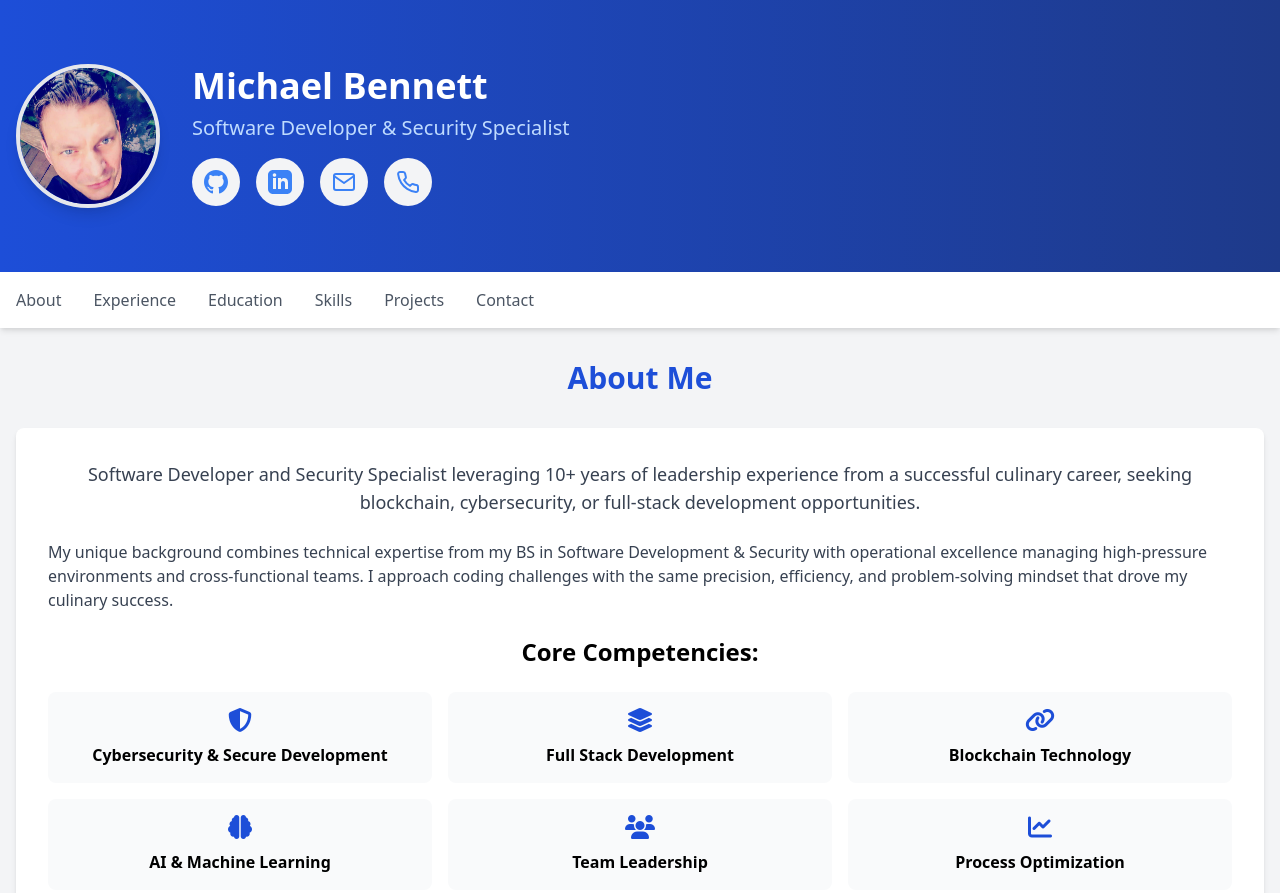
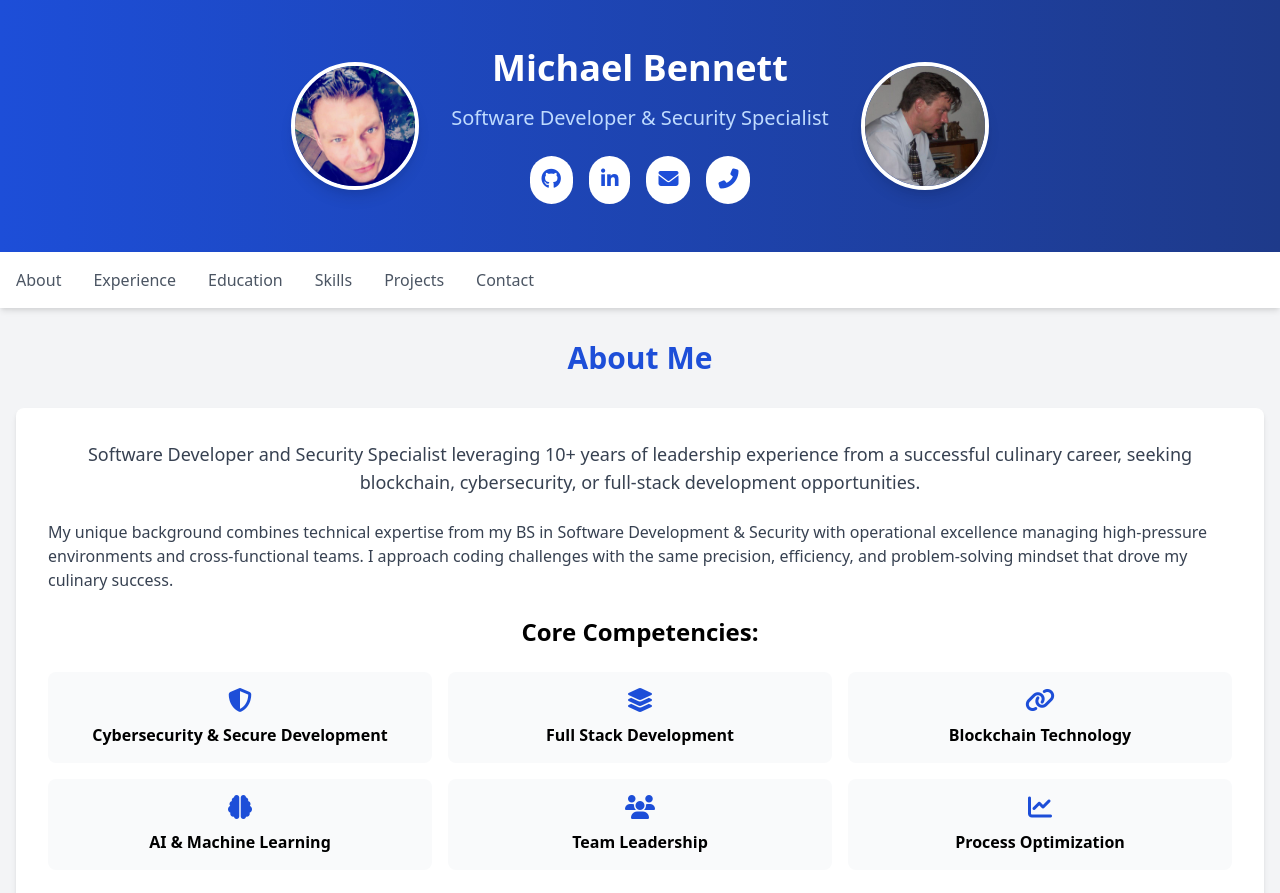
Before and after one commit to mbennett-labs/portfolio-website, a plain HTML site: page index.html in a window 1280 px wide. Shown: the top 893 px of the page. Drawn offline with nearby package versions, Linux system fonts and the light colour scheme.

Commit message:
Update index.html

```diff
--- a/index.html
+++ b/index.html
@@ -42,47 +42,39 @@
     </style>
 </head>
 <body class="bg-gray-100 font-sans">
-   <!-- Header section with profile image -->
-<header class="bg-gradient-to-r from-blue-700 to-blue-900 text-white py-12 md:py-16">
+<!-- Header section with profile images on both sides -->
+<header class="bg-gradient-to-r from-blue-700 to-blue-900 text-white py-12">
     <div class="container mx-auto px-4">
-        <div class="flex flex-col md:flex-row items-center">
-            <!-- Updated profile image with correct path and style -->
-            <img src="profile.jpg.jpg" alt="Michael Bennett" class="rounded-full w-36 h-36 border-4 border-gray-200 shadow-lg" style="object-fit: cover;">
+        <div class="flex flex-col md:flex-row items-center justify-center md:space-x-8">
+            <!-- Left profile image -->
+            <div class="mb-6 md:mb-0">
+                <img src="profile.jpg.jpg" alt="Michael Bennett" class="w-32 h-32 rounded-full border-4 border-white shadow-lg object-cover">
+            </div>
 
-            <div class="md:ml-8 text-center md:text-left mt-6 md:mt-0">
-                <h1 class="text-4xl font-bold">Michael Bennett</h1>
-                <p class="text-xl text-blue-200 mt-2">Software Developer & Security Specialist</p>
-                <div class="flex justify-center md:justify-start space-x-4 mt-4">
-                    <!-- Updated GitHub link -->
-                    <a href="https://github.com/mbennett-labs" class="rounded-full bg-gray-100 p-3 hover:bg-blue-100 transition-colors duration-300" title="GitHub">
-                        <!-- GitHub SVG icon -->
-                        <svg xmlns="http://www.w3.org/2000/svg" width="24" height="24" viewBox="0 0 24 24" fill="#3B82F6" class="w-6 h-6">
-                            <path d="M12 0c-6.626 0-12 5.373-12 12 0 5.302 3.438 9.8 8.207 11.387.599.111.793-.261.793-.577v-2.234c-3.338.726-4.033-1.416-4.033-1.416-.546-1.387-1.333-1.756-1.333-1.756-1.089-.745.083-.729.083-.729 1.205.084 1.839 1.237 1.839 1.237 1.07 1.834 2.807 1.304 3.492.997.107-.775.418-1.305.762-1.604-2.665-.305-5.467-1.334-5.467-5.931 0-1.311.469-2.381 1.236-3.221-.124-.303-.535-1.524.117-3.176 0 0 1.008-.322 3.301 1.23.957-.266 1.983-.399 3.003-.404 1.02.005 2.047.138 3.006.404 2.291-1.552 3.297-1.23 3.297-1.23.653 1.653.242 2.874.118 3.176.77.84 1.235 1.911 1.235 3.221 0 4.609-2.807 5.624-5.479 5.921.43.372.823 1.102.823 2.222v3.293c0 .319.192.694.801.576 4.765-1.589 8.199-6.086 8.199-11.386 0-6.627-5.373-12-12-12z"/>
-                        </svg>
+            <!-- Center content -->
+            <div class="text-center">
+                <h1 class="text-4xl font-bold mb-4">Michael Bennett</h1>
+                <p class="text-xl text-blue-200">Software Developer & Security Specialist</p>
+                <div class="flex space-x-4 mt-6 justify-center">
+                    <!-- Social links -->
+                    <a href="https://github.com/mbennett-labs" target="_blank" rel="noopener noreferrer" class="bg-white text-blue-700 p-3 rounded-full hover:bg-blue-50 transition-colors">
+                        <i class="fab fa-github text-xl"></i>
                     </a>
-                    <!-- Updated LinkedIn link -->
-                    <a href="https://linkedin.com/in/michael-bennett-code" class="rounded-full bg-gray-100 p-3 hover:bg-blue-100 transition-colors duration-300" title="LinkedIn">
-                        <!-- LinkedIn SVG icon -->
-                        <svg xmlns="http://www.w3.org/2000/svg" width="24" height="24" viewBox="0 0 24 24" fill="#3B82F6" class="w-6 h-6">
-                            <path d="M19 0h-14c-2.761 0-5 2.239-5 5v14c0 2.761 2.239 5 5 5h14c2.762 0 5-2.239 5-5v-14c0-2.761-2.238-5-5-5zm-11 19h-3v-11h3v11zm-1.5-12.268c-.966 0-1.75-.79-1.75-1.764s.784-1.764 1.75-1.764 1.75.79 1.75 1.764-.783 1.764-1.75 1.764zm13.5 12.268h-3v-5.604c0-3.368-4-3.113-4 0v5.604h-3v-11h3v1.765c1.396-2.586 7-2.777 7 2.476v6.759z"/>
-                        </svg>
+                    <a href="https://www.linkedin.com/in/michael-bennett-a29a93103/" target="_blank" rel="noopener noreferrer" class="bg-white text-blue-700 p-3 rounded-full hover:bg-blue-50 transition-colors">
+                        <i class="fab fa-linkedin-in text-xl"></i>
                     </a>
-                    <!-- Updated Email link -->
-                    <a href="mailto:mikebennett637@gmail.com" class="rounded-full bg-gray-100 p-3 hover:bg-blue-100 transition-colors duration-300" title="Email">
-                        <!-- Email SVG icon -->
-                        <svg xmlns="http://www.w3.org/2000/svg" width="24" height="24" viewBox="0 0 24 24" fill="none" stroke="#3B82F6" stroke-width="2" stroke-linecap="round" stroke-linejoin="round" class="w-6 h-6">
-                            <path d="M4 4h16c1.1 0 2 .9 2 2v12c0 1.1-.9 2-2 2H4c-1.1 0-2-.9-2-2V6c0-1.1.9-2 2-2z"></path>
-                            <polyline points="22,6 12,13 2,6"></polyline>
-                        </svg>
+                    <a href="mailto:mikebennett637@gmail.com" class="bg-white text-blue-700 p-3 rounded-full hover:bg-blue-50 transition-colors">
+                        <i class="fas fa-envelope text-xl"></i>
                     </a>
-                    <!-- Updated Phone link -->
-                    <a href="tel:+12406598286" class="rounded-full bg-gray-100 p-3 hover:bg-blue-100 transition-colors duration-300" title="Phone">
-                        <!-- Phone SVG icon -->
-                        <svg xmlns="http://www.w3.org/2000/svg" width="24" height="24" viewBox="0 0 24 24" fill="none" stroke="#3B82F6" stroke-width="2" stroke-linecap="round" stroke-linejoin="round" class="w-6 h-6">
-                            <path d="M22 16.92v3a2 2 0 0 1-2.18 2 19.79 19.79 0 0 1-8.63-3.07 19.5 19.5 0 0 1-6-6 19.79 19.79 0 0 1-3.07-8.67A2 2 0 0 1 4.11 2h3a2 2 0 0 1 2 1.72 12.84 12.84 0 0 0 .7 2.81 2 2 0 0 1-.45 2.11L8.09 9.91a16 16 0 0 0 6 6l1.27-1.27a2 2 0 0 1 2.11-.45 12.84 12.84 0 0 0 2.81.7A2 2 0 0 1 22 16.92z"></path>
-                        </svg>
+                    <a href="tel:+12406598286" class="bg-white text-blue-700 p-3 rounded-full hover:bg-blue-50 transition-colors">
+                        <i class="fas fa-phone-alt text-xl"></i>
                     </a>
                 </div>
+            </div>
+
+            <!-- Right profile image -->
+            <div class="mt-6 md:mt-0">
+                <img src="profile2.jpg.jpg" alt="Michael Bennett" class="w-32 h-32 rounded-full border-4 border-white shadow-lg object-cover">
             </div>
         </div>
     </div>
@@ -149,6 +141,7 @@
             </div>
         </section>
 
+        <!-- Rest of the sections remain unchanged -->
         <!-- Experience Section -->
         <section id="experience" class="mb-12">
             <h2 class="text-3xl font-bold text-blue-700 text-center mb-8">Professional Experience</h2>
```
